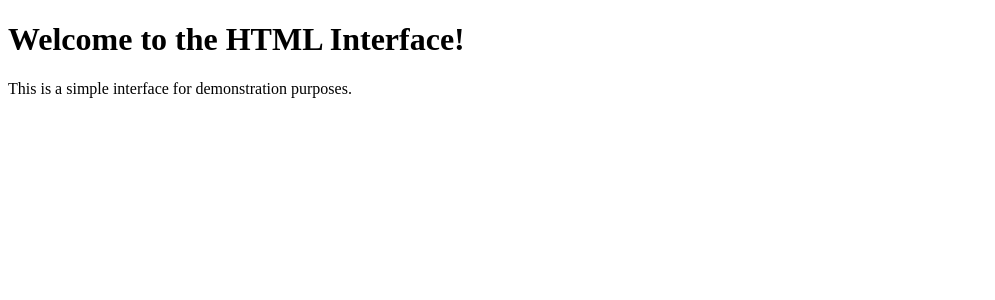
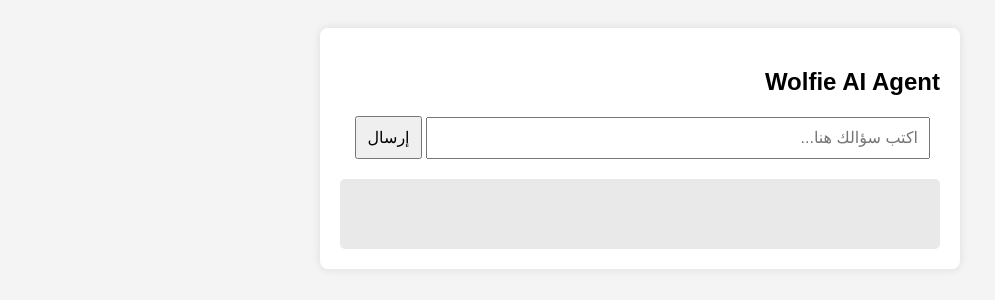
Before and after one commit to wolfiedeliverynyc-lgtm/wolfie_ai_full, a Flask app: page / in a window 1280 px wide. Shown: the top 300 px of the page, without its empty margins (0-995 px from the left). Run offline with Flask 3, Linux system fonts and the light colour scheme.

Commit message:
index.html

```diff
--- a/templates/index.html
+++ b/templates/index.html
@@ -1,12 +1,48 @@
 <!DOCTYPE html>
-<html lang="en">
+<html lang="ar" dir="rtl">
 <head>
-    <meta charset="UTF-8">
-    <meta name="viewport" content="width=device-width, initial-scale=1.0">
-    <title>HTML Interface</title>
+  <meta charset="UTF-8">
+  <meta name="viewport" content="width=device-width, initial-scale=1.0">
+  <title>Wolfie AI Agent</title>
+  <style>
+    body { font-family: Arial, sans-serif; padding: 20px; background: #f4f4f4; }
+    #chat-container { max-width: 600px; margin: auto; background: #fff; padding: 20px; border-radius: 8px; box-shadow: 0 0 10px rgba(0,0,0,0.1); }
+    #answer { margin-top: 20px; padding: 10px; background: #e9e9e9; border-radius: 5px; min-height: 50px; }
+    input, button { padding: 10px; font-size: 16px; }
+    input { width: 80%; margin-right: 10px; }
+  </style>
 </head>
 <body>
-    <h1>Welcome to the HTML Interface!</h1>
-    <p>This is a simple interface for demonstration purposes.</p>
+  <div id="chat-container">
+    <h2>Wolfie AI Agent</h2>
+    <div>
+      <input type="text" id="question" placeholder="اكتب سؤالك هنا..." />
+      <button onclick="askAgent()">إرسال</button>
+    </div>
+    <div id="answer"></div>
+  </div>
+
+  <script>
+    async function askAgent() {
+      const question = document.getElementById('question').value;
+      if(!question) return;
+
+      const answerDiv = document.getElementById('answer');
+      answerDiv.textContent = "جاري الرد...";
+
+      try {
+        const response = await fetch('/ask', {
+          method: 'POST',
+          headers: { 'Content-Type': 'application/json' },
+          body: JSON.stringify({ question })
+        });
+        const data = await response.json();
+        answerDiv.textContent = data.answer || "لم يتم الرد.";
+      } catch (err) {
+        answerDiv.textContent = "حدث خطأ في الاتصال بالـ AI Agent.";
+        console.error(err);
+      }
+    }
+  </script>
 </body>
 </html>
```
